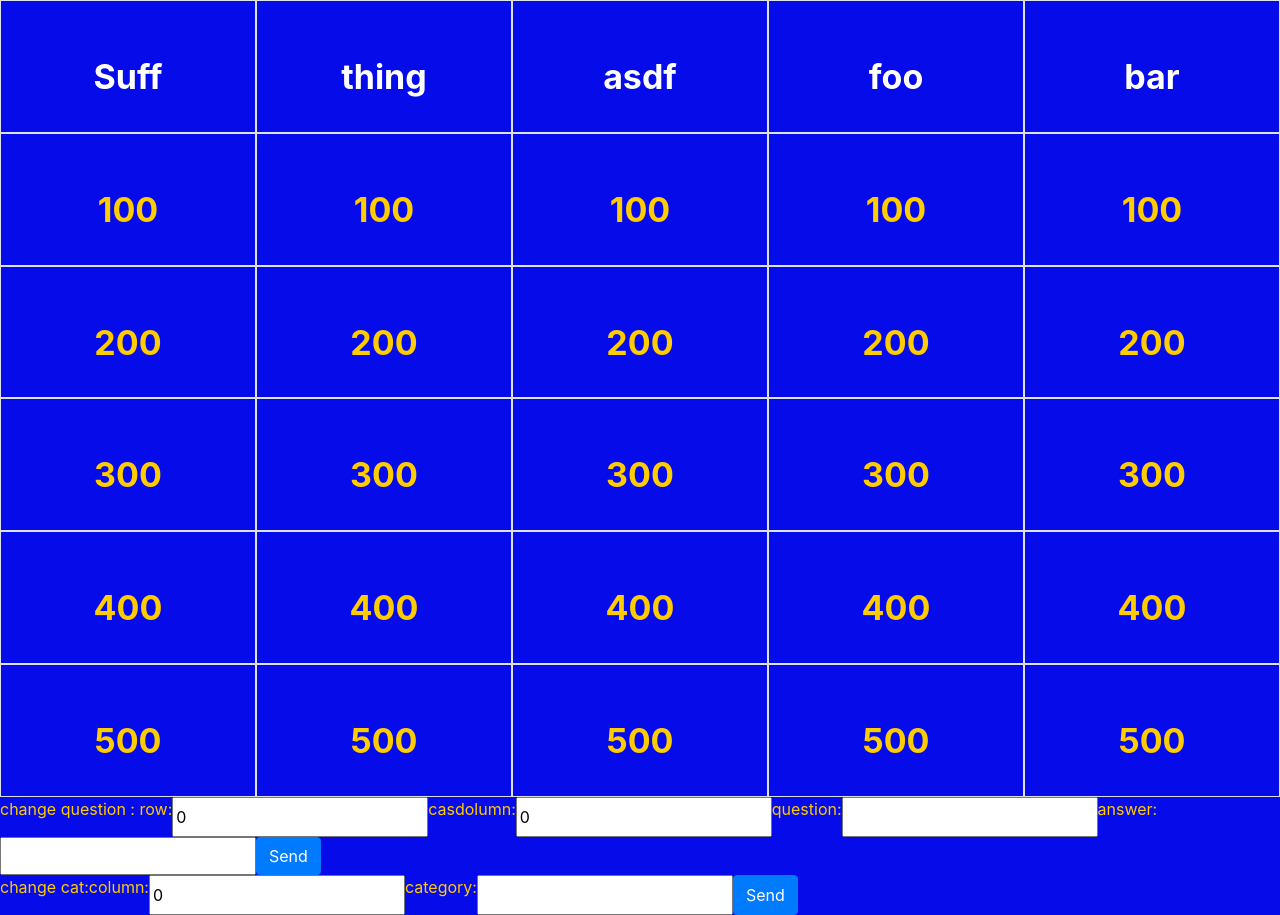
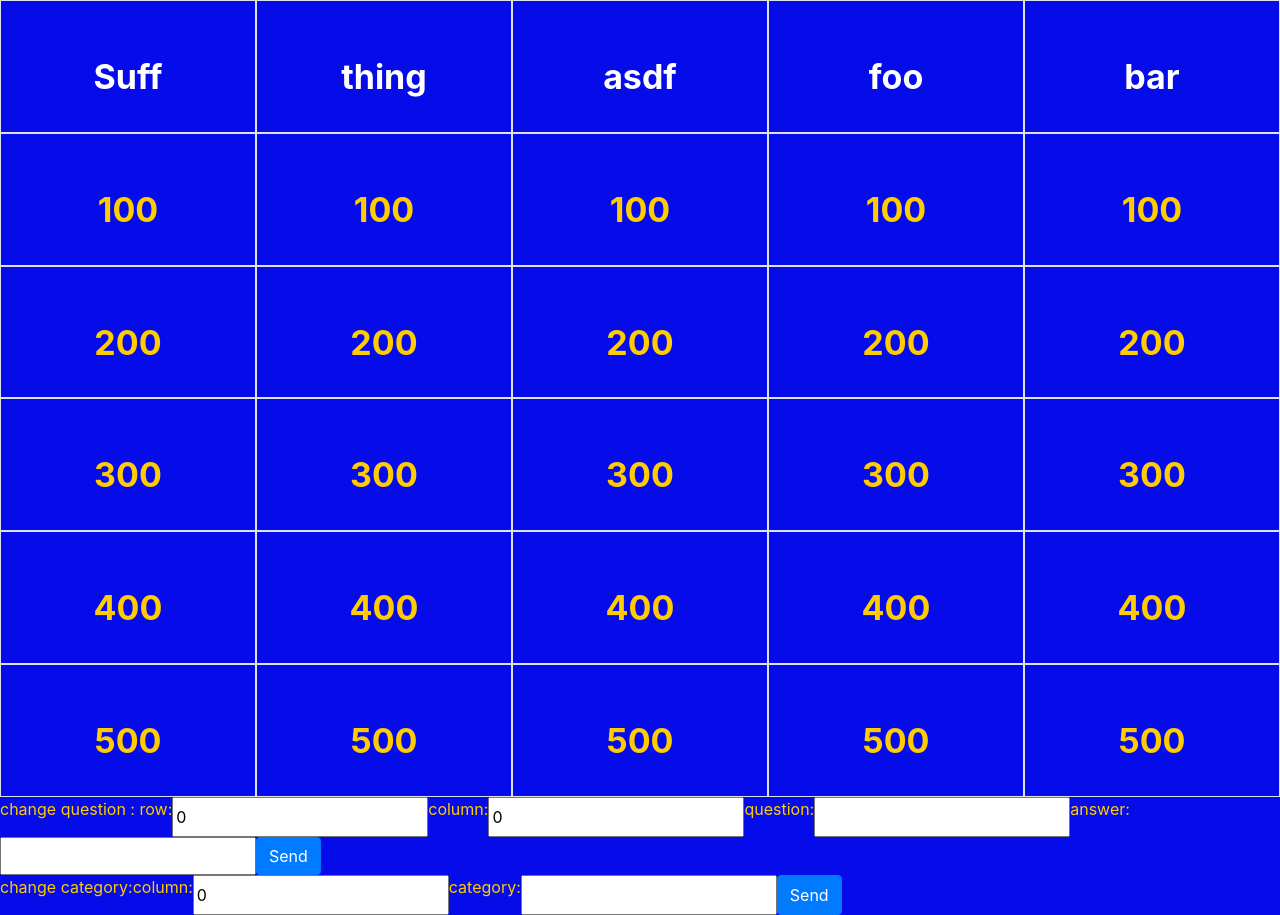
Before and after one commit to noahHarmuth/editable-jeopardy, a React (Create React App) app: page / in a window 1280 px wide. Built offline with nearby package versions, Linux system fonts and the light colour scheme.

Commit message:
actually works!!!!

```diff
--- a/src/mainBoard.js
+++ b/src/mainBoard.js
@@ -189,11 +189,11 @@ class Mainasd extends React.Component {
                                 <QCol c={5} showQ={this.showQ} category={this.state.categories[5]} questions={this.state.questions[5]} answers={this.state.answers[5]} points={this.state.points[5]}></QCol>
                             </Row>
                             <Row sm={12}><p>change question  :  row:</p><input id="row" name="row" value={this.state.row} onChange={this.handleChange.bind(this)}></input>
-        casdolumn:<input id="column" name="column" value={this.state.column} onChange={this.handleChange.bind(this)}></input>
+        column:<input id="column" name="column" value={this.state.column} onChange={this.handleChange.bind(this)}></input>
         question:<input id="q" name="q" value={this.state.q} onChange={this.handleChange.bind(this)}></input>
         answer:<input id="a" name="a" value={this.state.a} onChange={this.handleChange.bind(this)}></input>
                                 <Button onClick={this._onPress.bind(this)} className={'btn btn-primary'}>Send</Button></Row>
-                            <Row sm={12}><p>change cat: </p>
+                            <Row sm={12}><p>change category: </p>
         column:<input name="column" id="column" value={this.state.column} onChange={this.handleChange.bind(this)}></input>
         category:<input name="cat" value={this.state.cat} onChange={this.handleChange.bind(this)}></input>
                                 <Button onClick={this.changeCat.bind(this)} className={'btn btn-primary'}>Send</Button></Row>
```
